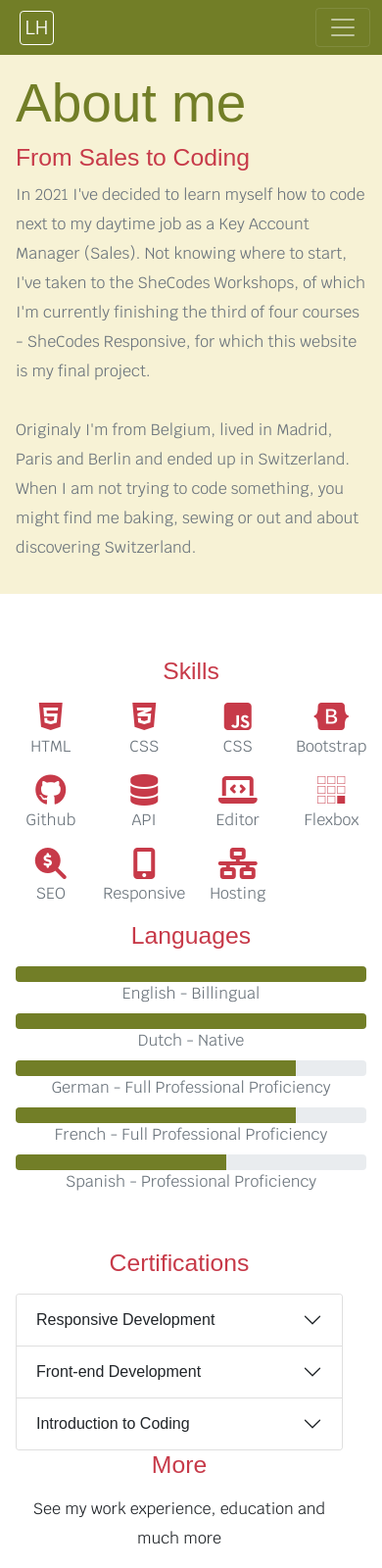
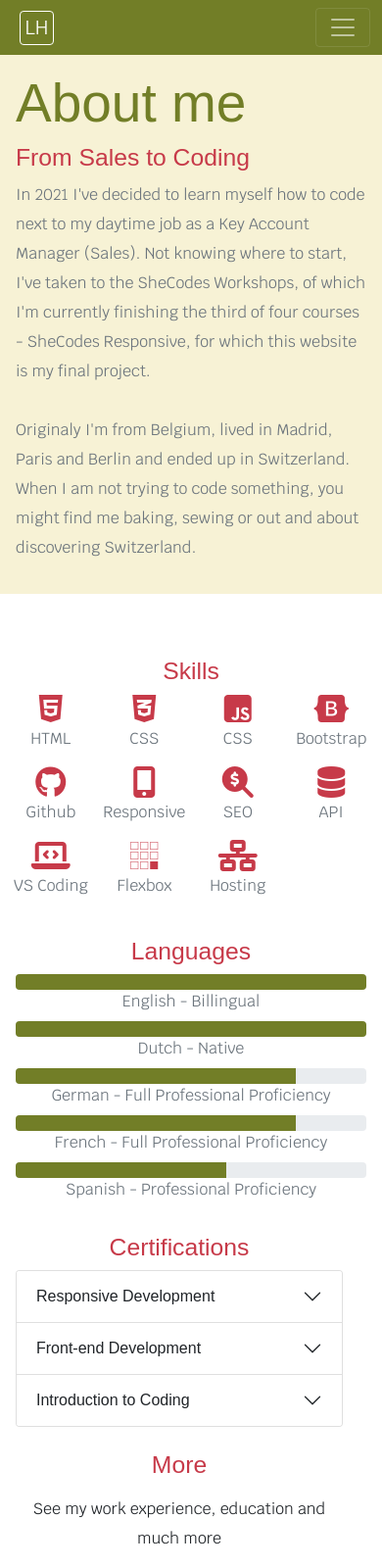
Before and after one commit to lauher/Personal-Website, a plain HTML site: page about.html in a window 390 px wide. Shown: the top 1600 px of the page at 98% size. Drawn offline with nearby package versions, Linux system fonts and the light colour scheme; a web font is replaced by a local one.

Commit message:
Updated spacing About page for mobile

```diff
--- a/about.html
+++ b/about.html
@@ -103,26 +103,26 @@
       </div>
     </div>
 
-    <div class="container p-3 about-content">
-      <div class="row mt-5">
-        <div class="col-md about-skills">
-          <h2 class="mb-3">Skills</h2>
+    <div class="container p-3 mt-5 about-content">
+      <div class="row">
+        <div class="col-md mb-4 about-skills">
+          <h2>Skills</h2>
          <div class="row text-center text-muted">
            <div class="col-3 mb-3 p-0 center"><i class="fab fa-html5"></i><br />HTML</div>
            <div class="col-3 mb-3 p-0 center"><i class="fab fa-css3-alt"></i><br />CSS</div>
            <div class="col-3 mb-3 p-0 center"><i class="fab fa-js-square"></i><br />CSS</div>
            <div class="col-3 mb-3 p-0 center"><i class="fab fa-bootstrap"></i><br />Bootstrap</div>
            <div class="col-3 mb-3 p-0 center"><i class="fab fa-github"></i><br />Github</div>
+           <div class="col-3 mb-3 p-0 center"><i class="fas fa-mobile-alt"></i><br />Responsive</div>
+           <div class="col-3 mb-3 p-0 center"><i class="fas fa-search-dollar"></i><br />SEO</div>
            <div class="col-3 mb-3 p-0 center"><i class="fas fa-database"></i><br />API</div>
-           <div class="col-3 mb-3 p-0 center"><i class="fas fa-laptop-code"></i><br />Editor</div>
+           <div class="col-3 mb-3 p-0 center"><i class="fas fa-laptop-code"></i><br />VS Coding</div>
            <div class="col-3 mb-3 p-0 center"><i class="fab fa-buromobelexperte"></i><br />Flexbox</div>
-           <div class="col-3 mb-3 p-0 center"><i class="fas fa-search-dollar"></i><br />SEO</div>
-           <div class="col-3 mb-3 p-0 center"><i class="fas fa-mobile-alt"></i><br />Responsive</div>
            <div class="col-3 mb-3 p-0 center"><i class="fas fa-network-wired"></i><br />Hosting</div>
          </div>
         </div>
-        <div class="col-md">
-          <h2 class="mb-3">Languages</h2>
+        <div class="col-md mb-4">
+          <h2>Languages</h2>
           <div class="text-muted">
             <div class="language-one mb-2">
               <div class="progress">
@@ -190,9 +190,9 @@
           </div>
         </div>
       </div>
-      <div class="row mt-5">
-        <div class="col-md">
-          <h2 class="mb-3">Certifications</h2>
+      <div class="row">
+        <div class="col-md mb-4">
+          <h2>Certifications</h2>
 
           <div class="accordion" id="accordionExample">
             <div class="accordion-item">
@@ -301,8 +301,8 @@
             </div>
           </div>
         </div>
-        <div class="col-md">
-          <h2 class="mb-3">More</h2>
+        <div class="col-md mb-4">
+          <h2>More</h2>
           <div class="mt-3">
             <p>See my work experience, education and much more</p>
             <a
```
